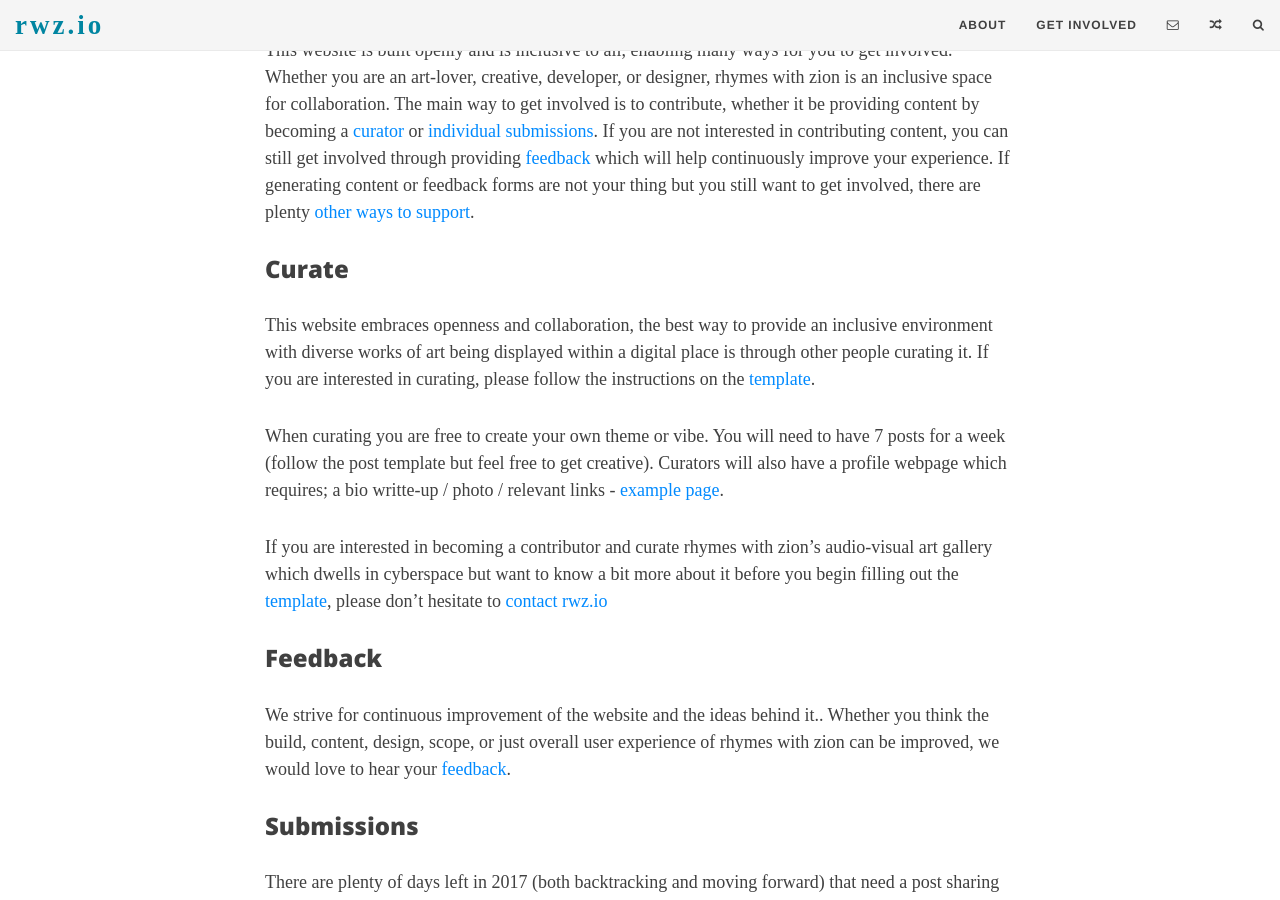
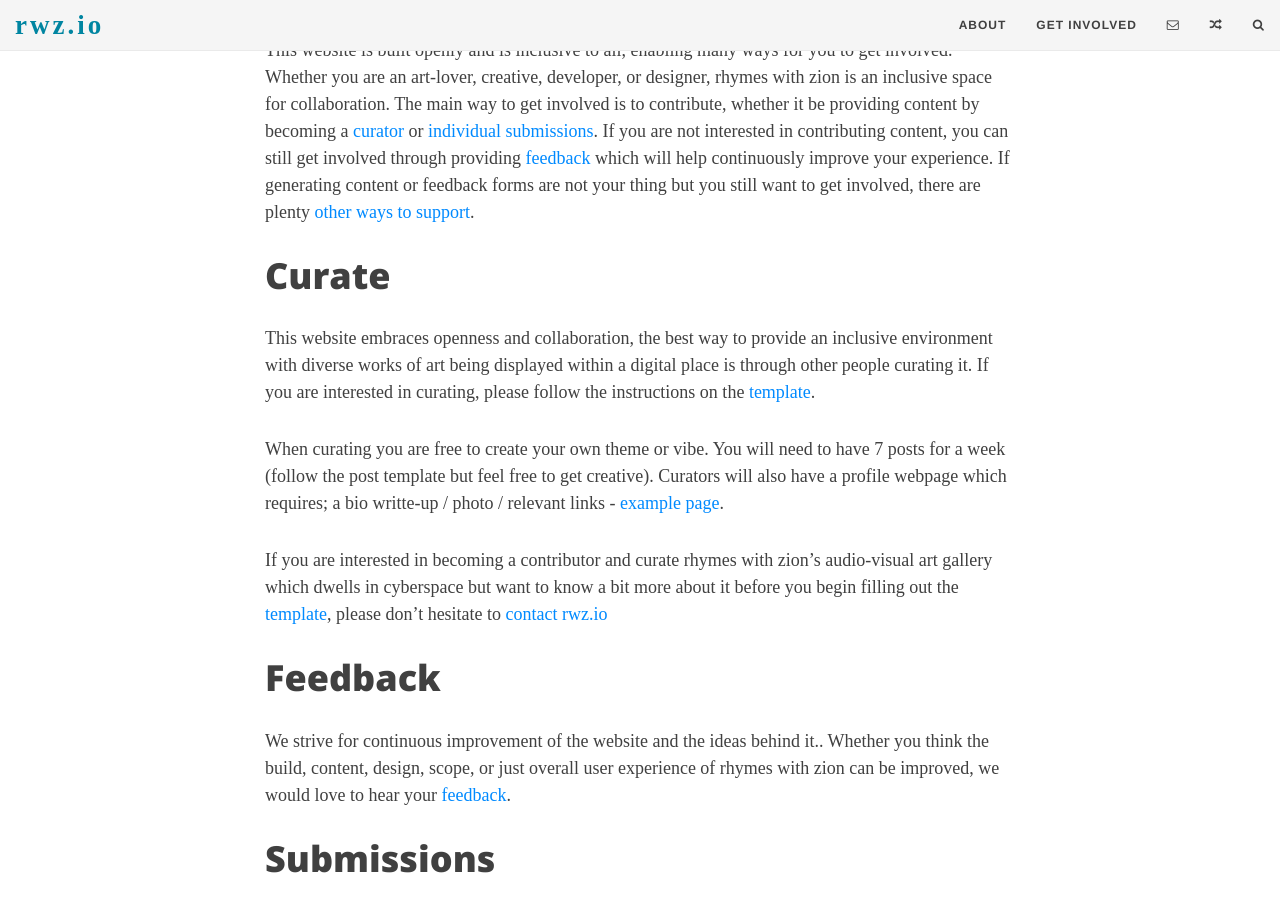
Before and after one commit to rhymeswithzion/rwz-test, a Jekyll site: the page built from get-involved.md, in a window 1280 px wide and 900 px high, scrolled down 434 px. Built offline with Jekyll 4.4.1, drawn with Linux system fonts in a browser that asks for light colours; some web fonts are replaced.

Commit message:
Update get-involved.md

```diff
--- a/get-involved.md
+++ b/get-involved.md
@@ -6,7 +6,7 @@ subtitle: Interested in being more than just a passive viewer and want to active
 
 This website is built openly and is inclusive to all, enabling many ways for you to get involved. Whether you are an art-lover, creative, developer, or designer, rhymes with zion is an inclusive space for collaboration. The main way to get involved is to contribute, whether it be providing content by becoming a [curator](#curate) or [individual submissions](#submissions). If you are not interested in contributing content, you can still get involved through providing [feedback](#feedback) which will help continuously improve your experience. If generating content or feedback forms are not your thing but you still want to get involved, there are plenty [other ways to support](#other-ways-to-support).
 
-### Curate
+# Curate
 
 This website embraces openness and collaboration, the best way to provide an inclusive environment with diverse works of art being displayed within a digital place is through other people curating it. If you are interested in curating, please follow the instructions on the <a href="https://docs.google.com/document/d/1u7PoI3MD21fb0GxSsZyfxVKJhmEE8eP3cbyBOWyufss" target="_blank">template</a>.
 
@@ -14,11 +14,11 @@ When curating you are free to create your own theme or vibe. You will need to ha
 
 If you are interested in becoming a contributor and curate rhymes with zion's audio-visual art gallery which dwells in cyberspace but want to know a bit more about it before you begin filling out the <a href="https://docs.google.com/document/d/1u7PoI3MD21fb0GxSsZyfxVKJhmEE8eP3cbyBOWyufss" target="_blank">template</a>, please don't hesitate to [contact rwz.io](https://rwz.io/contact)
 
-### Feedback
+# Feedback
 
 We strive for continuous improvement of the website and the ideas behind it.. Whether you think the build, content, design, scope, or just overall user experience of rhymes with zion can be improved, we would love to hear your <a href="http://rwz.io/feedback" target="_blank">feedback</a>.
 
-### Submissions
+# Submissions
 
 There are plenty of days left in 2017 (both backtracking and moving forward) that need a post sharing an audio-visual work of art to fill its empty void. If you have a posting idea than please fill out the <a href="http://www.rwz.io/submissions" target="_blank">submission form</a> on the website.
 
@@ -33,5 +33,5 @@ If you are not interested in contributing your time or money to the website but
 * <a href="https://github.com/rhymeswithzion/rhymeswithzion.github.io/blob/master/README.md#connect-across-the-web" target="_blank">Connect with us across the web</a> by following and engaging with rhymeswithzion on our various digital platforms we are a part of.
 * Support the artists you've experienced and enjoyed through rwz.io
 * Take care of yourself, use this website for therapeutic purposes and embrace the works of art which are presented for their intrinsic value. Take some time to reflect and improve your well-being. By improving yourself, you are improving the world and indirectly improving the site.
-
-#### Thank you for the support, rwz.io appreciates all the love and positive vibes
+<br><br>
+### Thank you for the support, rwz.io appreciates all the love and positive vibes
```
